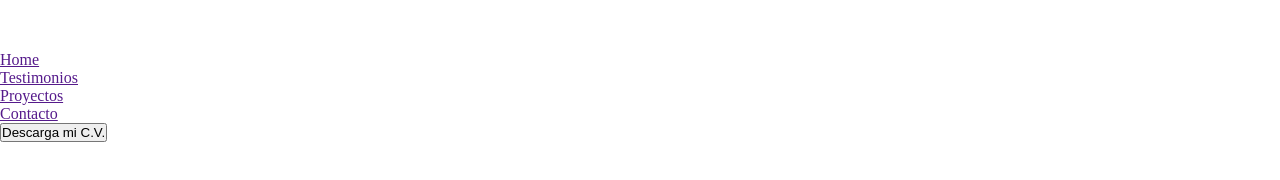
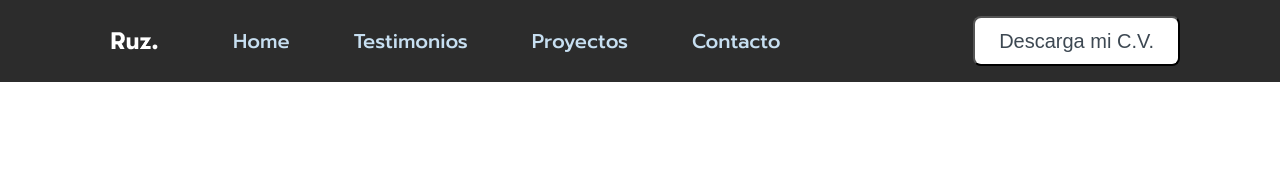
Before and after one commit to Miguel-Ruz/Ruz-website, a plain HTML site: page index.html in a window 1280 px wide. Drawn offline with Linux system fonts and the light colour scheme.

Commit message:
se sube el header con sus estilos finales

```diff
--- a/index.html
+++ b/index.html
@@ -12,8 +12,8 @@
 </head>
 <body>
     <header>
-        <img src="./assets/header--logo.png" alt="Es el logo del sitio">
         <nav>
+            <img src="./assets/header--logo.png" alt="Es el logo del sitio">
             <ul>
                 <li><a href="">Home</a></li>
                 <li><a href="">Testimonios</a></li>
@@ -21,7 +21,7 @@
                 <li><a href="">Contacto</a></li>
             </ul>
         </nav>
-        <button>Descarga mi C.V.</button>
+        <button class="Header--button">Descarga mi C.V.</button>
     </header>
 </body>
 </html>
--- a/style.css
+++ b/style.css
@@ -15,3 +15,51 @@
     padding: 0;
     box-sizing: border-box;
 }
+
+html {
+    font-size: 62.5%;
+    font-family: 'Prompt', sans-serif;
+}
+
+/*---------- HEADER---------- */
+
+header {
+    width: 100%;
+    height: auto;
+    display: flex;
+    justify-content: space-between;
+    align-items: center;
+    padding: 16px 100px 16px 100px;
+    background-color: #2c2c2c;
+}
+
+/*---------- Header--nav---------- */
+
+header nav, ul {
+    height: auto;
+    display: flex;
+    align-items: center;
+    justify-content: space-between;
+    gap: 64px;
+}
+
+header li, a {
+    font-size: 2.0rem;
+    font-weight: 500;
+    line-height: 30px;
+    list-style: none;
+    text-decoration: none;
+    color: var(--principal-light)
+}
+
+/*---------- Header--button---------- */
+
+.Header--button {
+    padding: 8px 24px 8px 24px;
+    font-size: 2.0rem;
+    font-weight: 500;
+    line-height: 30px;
+    color: var(--titulo);
+    background-color: #FFFFFF;
+    border-radius: 8px;
+}
```
